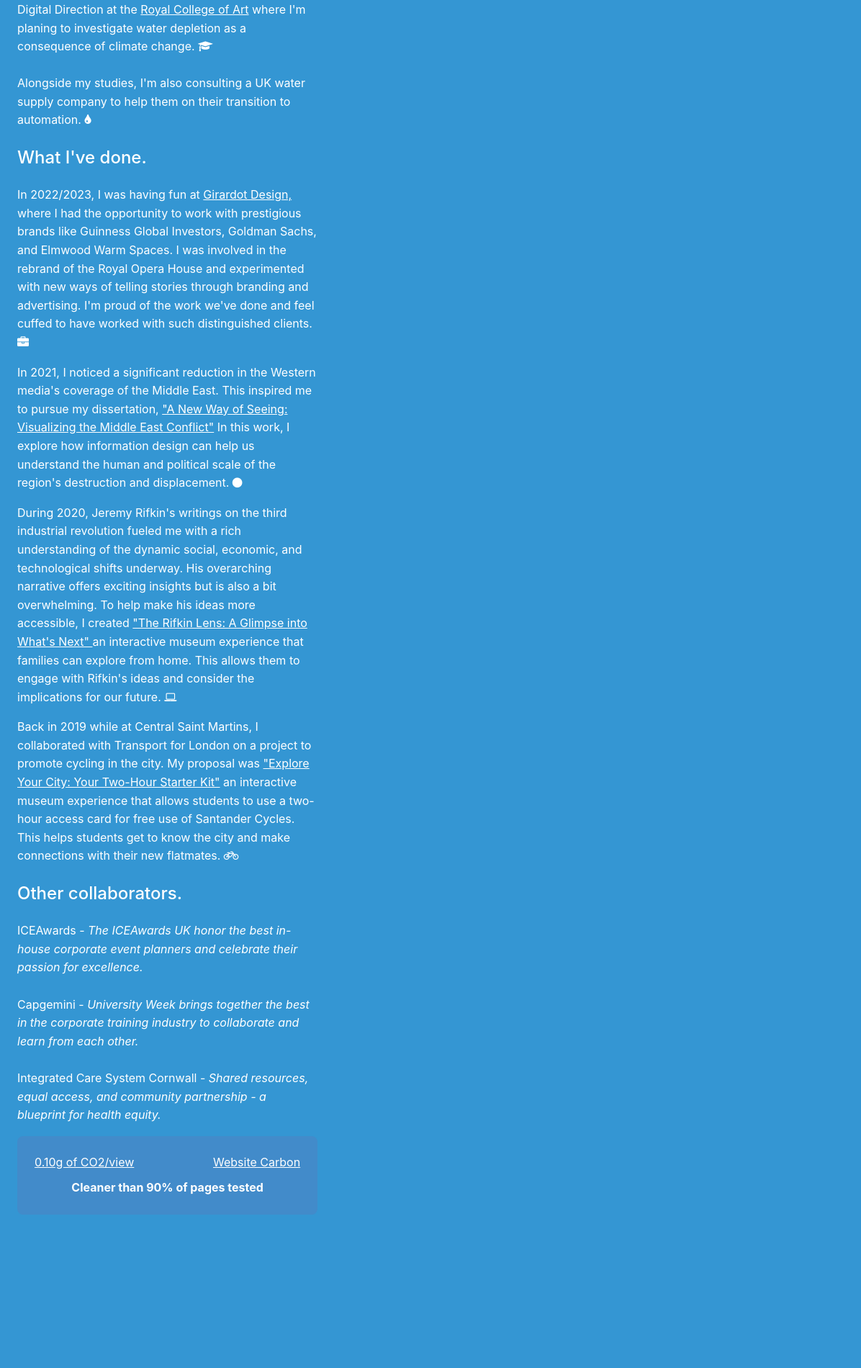
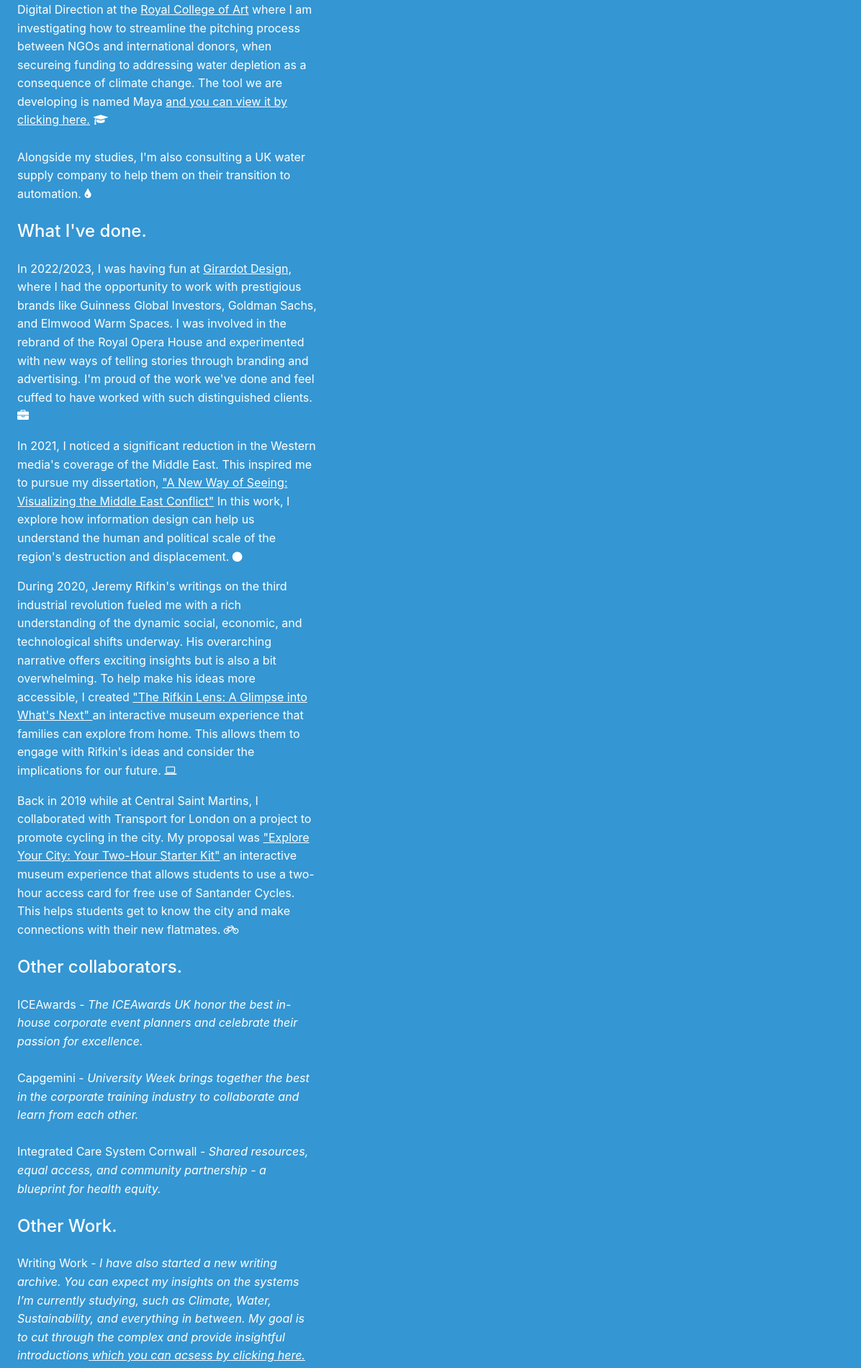
Before and after one commit to JackCrawfordRobertson/jackWeb, a Gatsby site: page / in a window 1280 px wide. Shown: the part 460-2360 px from the top of the page at 72% size, 0-1196 px from the left. Before the commit the page ends 2163 px from the top, so only its background shows below. Built offline with nearby package versions, Linux system fonts and the light colour scheme; Gatsby itself is replaced by a stand-in of ours.

Commit message:
Update to text

```diff
--- a/src/components/HomeTop/HomeTop.js
+++ b/src/components/HomeTop/HomeTop.js
@@ -76,10 +76,15 @@ const HomeTop = () => {
         {/* what im doing now */}
         <p>
           I've gone back to school! I am studying an MA in Digital Direction at
-          the <a href="https://www.rca.ac.uk/">Royal College of Art</a> where
-          I'm planing to investigate water depletion as a consequence of climate
-          change. <i className="fa fa-graduation-cap" aria-hidden="true"></i>{" "}
-          <br></br>
+          the <a href="https://www.rca.ac.uk/">Royal College of Art</a> where I
+          am investigating how to streamline the pitching process between NGOs
+          and international donors, when secureing funding to addressing water
+          depletion as a consequence of climate change. The tool we are
+          developing is named Maya{" "}
+          <a href="https://maya.jack-robertson.co.uk">
+            and you can view it by clicking here.
+          </a>{" "}
+          <i className="fa fa-graduation-cap" aria-hidden="true"></i> <br></br>
           <br></br>Alongside my studies, I'm also consulting a UK water supply
           company to help them on their transition to automation.{" "}
           <i className="fa fa-tint" aria-hidden="true"></i>
@@ -131,9 +136,10 @@ const HomeTop = () => {
             }}
           >
             "A New Way of Seeing: Visualizing the Middle East Conflict"
-          </span> In this work, I explore how information design can help us
-          understand the human and political scale of the region's destruction
-          and displacement. <i class="fa fa-circle" aria-hidden="true"></i>
+          </span>{" "}
+          In this work, I explore how information design can help us understand
+          the human and political scale of the region's destruction and
+          displacement. <i class="fa fa-circle" aria-hidden="true"></i>
         </p>
         {/* IOT */}
         <p>
@@ -143,7 +149,6 @@ const HomeTop = () => {
           offers exciting insights but is also a bit overwhelming. To help make
           his ideas more accessible, I created{" "}
           <span
-
             onClick={() => handleLinkClick(IoTVid01, IoTVid02)} // Use the imported image variable here
             style={{
               cursor: "pointer",
@@ -163,8 +168,9 @@ const HomeTop = () => {
             role="button"
             tabIndex="0"
           >
-            "The Rifkin Lens: A Glimpse into What's Next" {" "}
-          </span> an interactive museum experience that families can explore from home.
+            "The Rifkin Lens: A Glimpse into What's Next"{" "}
+          </span>{" "}
+          an interactive museum experience that families can explore from home.
           This allows them to engage with Rifkin's ideas and consider the
           implications for our future.{" "}
           <i class="fa fa-laptop" aria-hidden="true"></i>
@@ -224,6 +230,19 @@ const HomeTop = () => {
             blueprint for health equity.
           </i>
         </p>
+
+        <h2 className="subhead">Other Work.</h2>
+        <p>
+          Writing Work - <i>I have also started a new writing archive. You can
+          expect my insights on the systems I’m currently studying, such as
+          Climate, Water, Sustainability, and everything in between. My goal is
+          to cut through the complex and provide insightful introductions
+          <a href="https://written.jack-robertson.co.uk">
+            {" "}
+            which you can acsess by clicking here.
+          </a></i>
+        </p>
+
         <div className="sliderContainer">
           <i className="fa fa-text-height" aria-hidden="true"></i>
           <input
```
